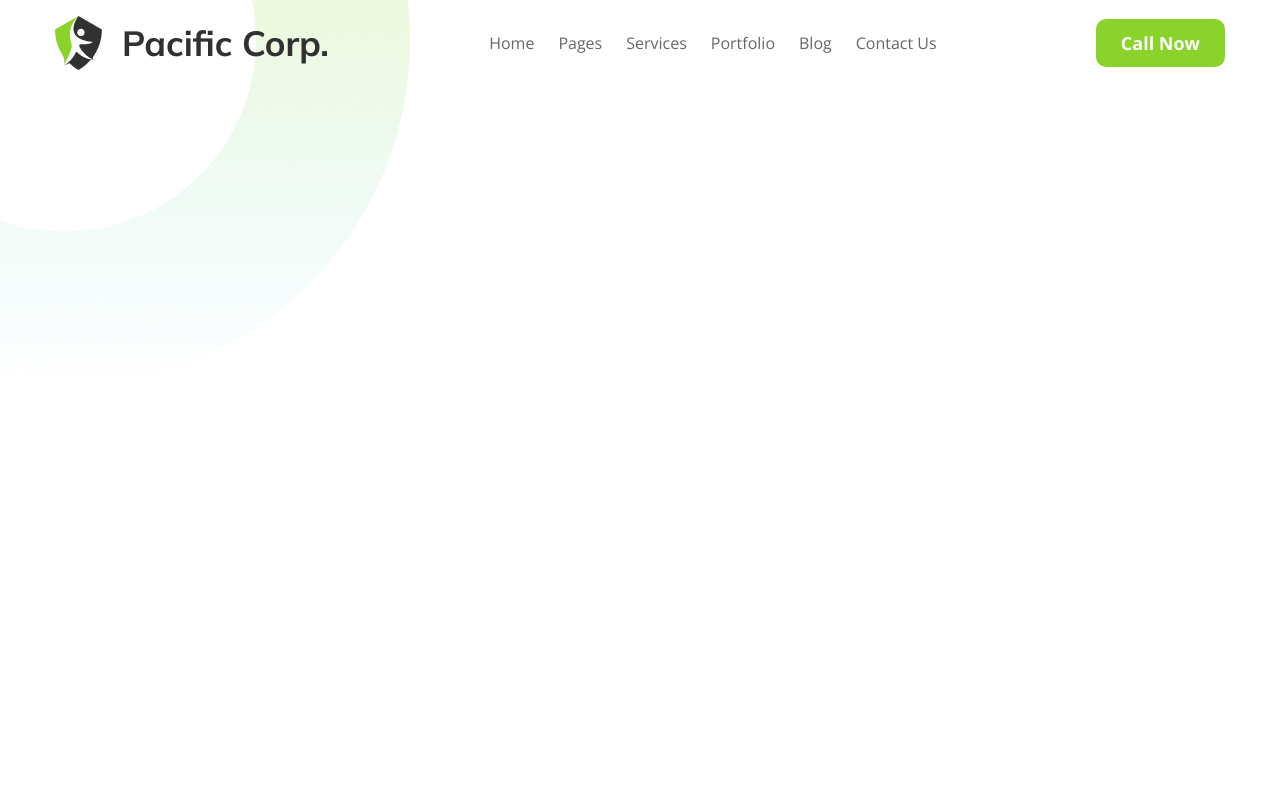
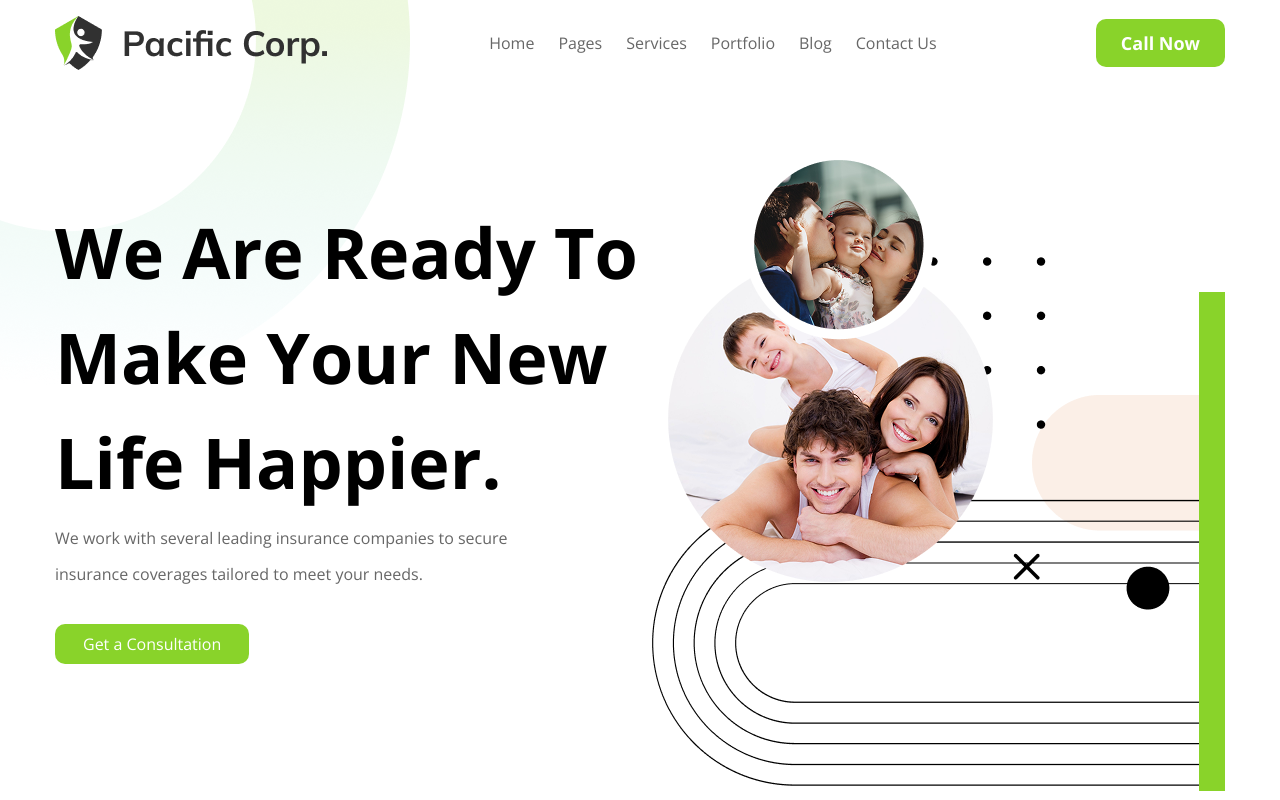
Before and after one commit to EmperorAlii/Pacific-corp-landing-page-with-react, a React (Vite) app in the folder p-corp-landing/: page / in a window 1280 px wide. Built offline with nearby package versions, Linux system fonts and the light colour scheme.

Commit message:
Banner completed

```diff
--- a/p-corp-landing/src/App.jsx
+++ b/p-corp-landing/src/App.jsx
@@ -1,10 +1,12 @@
 import "./App.css";
 import NavBar from "./components/NavBar";
+import Banner from "./components/Banner";
 
 function App() {
   return (
     <>
       <NavBar />
+      <Banner />
     </>
   );
 }
--- /dev/null
+++ b/p-corp-landing/src/components/Banner.jsx
@@ -0,0 +1,32 @@
+import React from "react";
+import Container from "./Container";
+import Flex from "./Flex";
+import Button from "./Button";
+import bannerImage from "../assets/bannerImage.png";
+
+const Banner = () => {
+  return (
+    <>
+      <Container className="relative">
+        <Flex className="pt-[200px]">
+          <div>
+            <h1 className="font-bold text-[70px] w-[680px] h-[270px]">
+              We Are Ready To Make Your New Life Happier.
+            </h1>
+            <p className="pt-12.5 pb-8 leading-9 w-[500px]">
+              We work with several leading insurance companies to secure
+              insurance coverages tailored to meet your needs.
+            </p>
+            <Button className="py-2 px-7">Get a Consultation</Button>
+          </div>
+
+          <div className="absolute top-37.5 right-0 ">
+            <img src={bannerImage} alt="Banner Image" />
+          </div>
+        </Flex>
+      </Container>
+    </>
+  );
+};
+
+export default Banner;
--- a/p-corp-landing/src/components/NavBar.jsx
+++ b/p-corp-landing/src/components/NavBar.jsx
@@ -3,7 +3,7 @@ import navLogo from "../assets/navLogo.png";
 import navVector from "../assets/navVector.png";
 import Button from "./Button";
 import Flex from "./Flex";
-import Container from "../Container";
+import Container from "./Container";
 
 const NavBar = () => {
   return (
```
Also changed, not shown: p-corp-landing/src/components/Container.jsx (renamed from p-corp-landing/src/Container.jsx), 1 other file (tests, documents, lock files or other folders).
